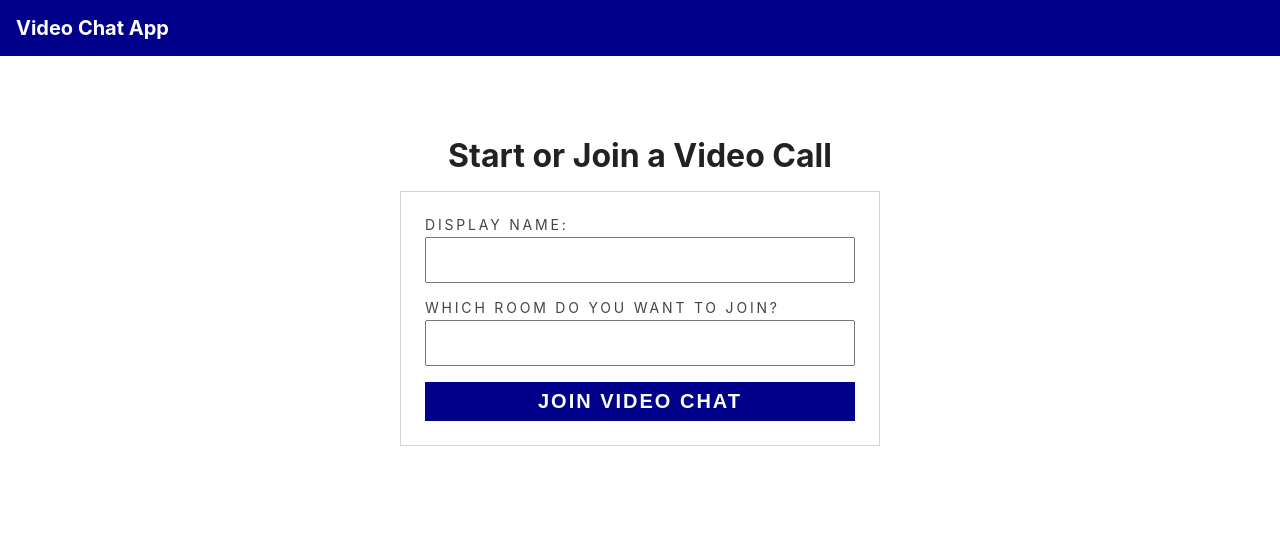
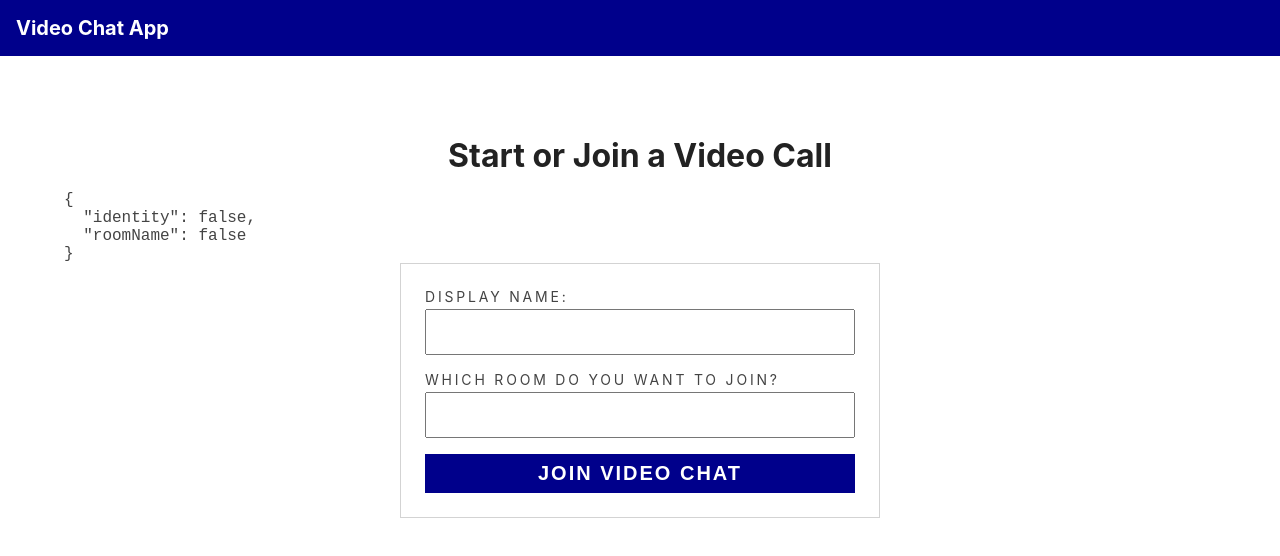
Before and after one commit to jlengstorf/twilio-gatsby-video-chat, a Gatsby app: page / in a window 1280 px wide. Shown: the top 556 px of the page. Built offline with nearby package versions, Linux system fonts and the light colour scheme.

Commit message:
feat: add single-file state management

```diff
--- /dev/null
+++ b/gatsby-browser.js
@@ -0,0 +1 @@
+export { wrapRootElement } from './src/hooks/use-twilio-video';
--- /dev/null
+++ b/gatsby-ssr.js
@@ -0,0 +1 @@
+export { wrapRootElement } from './src/hooks/use-twilio-video';
--- a/src/components/join.js
+++ b/src/components/join.js
@@ -1,13 +1,22 @@
 import React, { useState } from 'react';
+import useTwilioVideo from '../hooks/use-twilio-video';
 
 const Join = () => {
+  const { state, dispatch } = useTwilioVideo();
   const [identity, setIdentity] = useState('');
   const [roomName, setRoomName] = useState('');
+
+  const handleSubmit = event => {
+    event.preventDefault();
+
+    dispatch({ type: 'join', identity, roomName });
+  };
 
   return (
     <>
       <h1>Start or Join a Video Call</h1>
-      <form className="start-form">
+      <pre>{JSON.stringify(state, null, 2)}</pre>
+      <form className="start-form" onSubmit={handleSubmit}>
         <label htmlFor="identity">
           Display name:
           <input
--- /dev/null
+++ b/src/hooks/use-twilio-video.js
@@ -0,0 +1,37 @@
+import React, { createContext, useContext, useReducer } from 'react';
+
+const DEFAULT_STATE = {
+  identity: false,
+  roomName: false,
+};
+
+const reducer = (state, action) => {
+  switch (action.type) {
+    case 'join':
+      return { ...state, identity: action.identity, roomName: action.roomName };
+
+    default:
+      console.warn(`Invalid action type “${action.type}” called.`);
+      return DEFAULT_STATE;
+  }
+};
+
+const TwilioVideoContext = createContext();
+
+const TwilioVideoProvider = ({ children }) => (
+  <TwilioVideoContext.Provider value={useReducer(reducer, DEFAULT_STATE)}>
+    {children}
+  </TwilioVideoContext.Provider>
+);
+
+export const wrapRootElement = ({ element }) => (
+  <TwilioVideoProvider>{element}</TwilioVideoProvider>
+);
+
+const useTwilioVideo = () => {
+  const [state, dispatch] = useContext(TwilioVideoContext);
+
+  return { state, dispatch };
+};
+
+export default useTwilioVideo;
```
